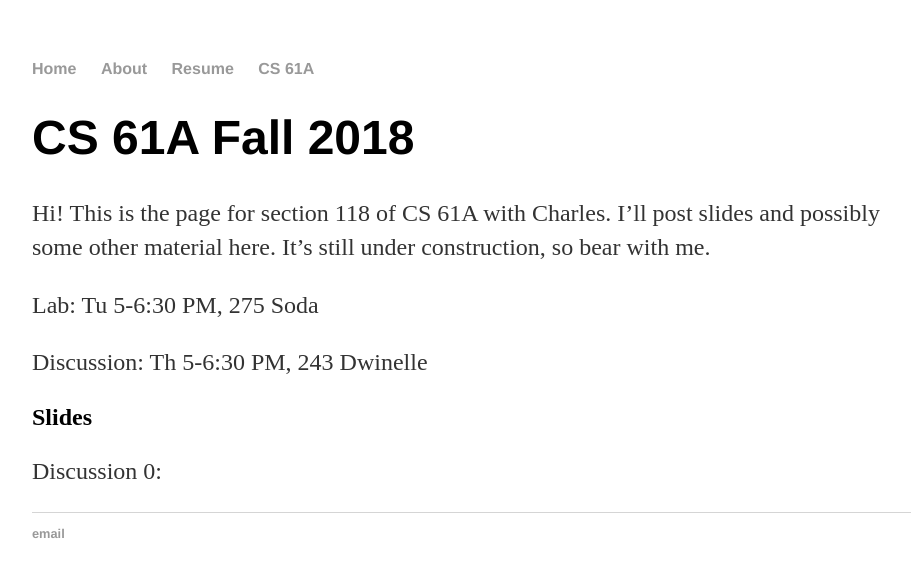
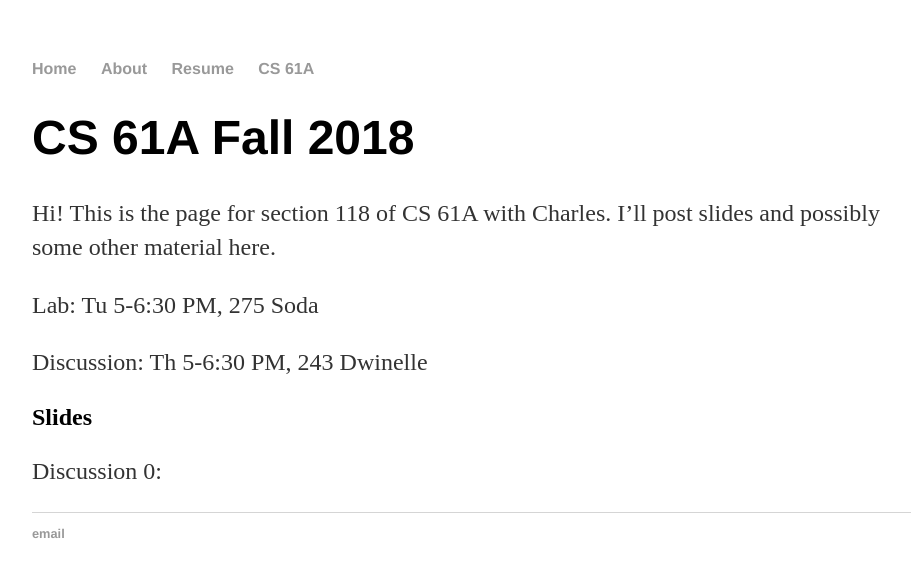
Before and after one commit to charleshong3/charleshong3.github.io, a Jekyll site: the page built from 61a/index.html, in a window 1280 px wide. Shown: the top 577 px of the page, without its empty margins (160-1071 px from the left). Built offline with Jekyll 4.4.1, drawn with Linux system fonts in a browser that asks for light colours.

Commit message:
removed bear

```diff
--- a/61a/index.html
+++ b/61a/index.html
@@ -4,7 +4,7 @@ title: CS 61A Fall 2018
 ---
     <h1>{{ page.title }}</h1>
     <p>
-        Hi! This is the page for section 118 of CS 61A with Charles. I’ll post slides and possibly some other material here. It’s still under construction, so bear with me.
+        Hi! This is the page for section 118 of CS 61A with Charles. I’ll post slides and possibly some other material here.
     </p>
     <p>
         Lab: Tu 5-6:30 PM, 275 Soda
```
